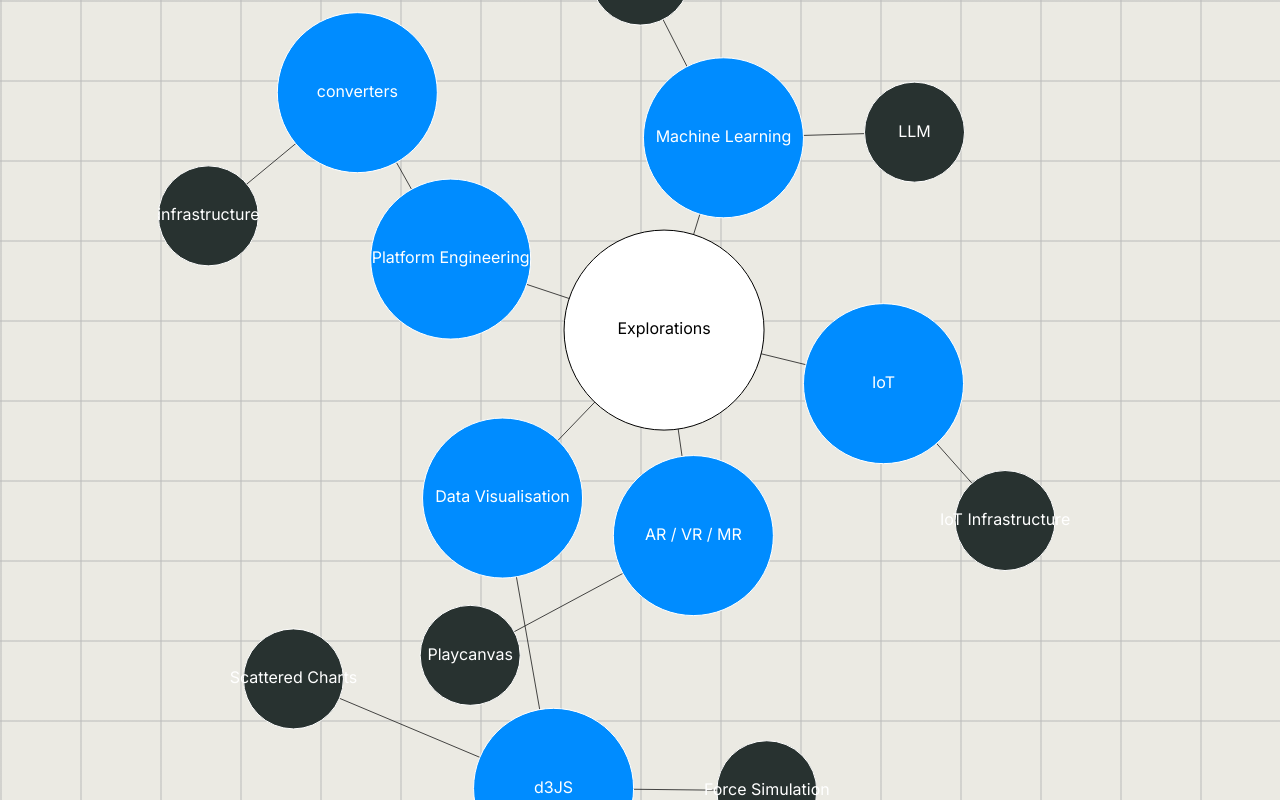
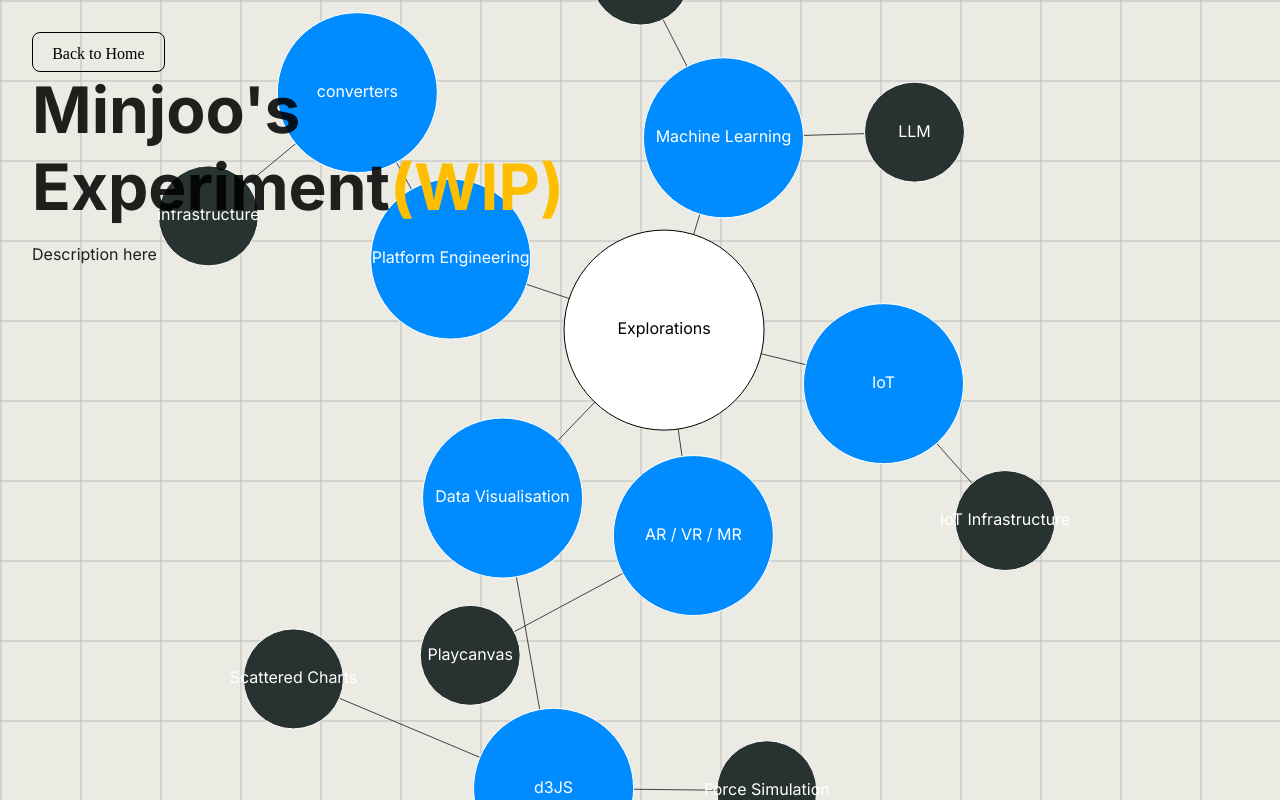
Before and after one commit to mj-life-is-once/experiments, a Next.js app: page / in a window 1280 px wide. Built offline with nearby package versions, Linux system fonts and the light colour scheme.

Commit message:
added navbar

```diff
--- a/src/app/globals.css
+++ b/src/app/globals.css
@@ -21,8 +21,8 @@
   line-height: 1.5;
   font-weight: 400;
 
-  --highlight_color_1: #02a57c;
-  --highlight_color_2: #7ba7fd;
+  --highlight_color_1: #008cff;
+  --highlight_color_2: #ffbf00;
   --highlight_color_3: #fa6b9b;
   --highlight_color_4: #293e3f;
   --background_color: #e9e8dfde;
@@ -61,3 +61,21 @@
 circle:hover {
   fill: #ffbf00;
 }
+
+button {
+  border-radius: 8px;
+  border: 1px solid black;
+  padding: 0.6em 1.2em;
+  padding-top: 0.8em;
+  font-size: 1em;
+  font-weight: 500;
+  line-height: 1;
+  font-family: Orator Std;
+  background-color: transparent;
+  cursor: pointer;
+  transition: border-color 0.25s;
+}
+
+button:hover {
+  background-color: var(--highlight_color_2);
+}
--- a/src/app/page.module.css
+++ b/src/app/page.module.css
@@ -1,3 +1,4 @@
 .main {
   height: 100vh;
+  position: relative;
 }
--- a/src/app/page.tsx
+++ b/src/app/page.tsx
@@ -2,6 +2,7 @@
 import path from "path";
 import c from "./page.module.css";
 import TreeNav from "@/components/TreeNav";
+import MainNav from "@/components/MainNav";
 import { TreeNode } from "@/type/types";
 
 const getExperimentsData = async () => {
@@ -19,6 +20,7 @@
 
   return (
     <main className={c.main}>
+      <MainNav />
       <TreeNav data={promiseData}></TreeNav>
     </main>
   );
--- /dev/null
+++ b/src/components/MainNav.module.scss
@@ -0,0 +1,25 @@
+.nav {
+  position: fixed;
+  top: 2rem;
+  left: 2rem;
+  pointer-events: none;
+}
+
+.title {
+  font-size: 4em;
+  line-height: 1.2;
+  max-width: 5rem;
+
+  span {
+    color: var(--highlight_color_2);
+  }
+}
+
+.description {
+  margin-top: 1rem;
+  font-size: 1em;
+}
+
+.button {
+  pointer-events: all;
+}
--- /dev/null
+++ b/src/components/MainNav.tsx
@@ -0,0 +1,18 @@
+"use client";
+import c from "./MainNav.module.scss";
+
+const MainNav = () => {
+  return (
+    <div className={c.nav}>
+      <button className={c.button}>
+        <a href="http://minjoocho.com">Back to Home</a>
+      </button>
+      <h1 className={c.title}>
+        Minjoo&#x27;s Experiment<span>(WIP)</span>
+      </h1>
+      <p className={c.description}>Description here</p>
+    </div>
+  );
+};
+
+export default MainNav;
--- a/src/components/TreeNav.tsx
+++ b/src/components/TreeNav.tsx
@@ -84,7 +84,13 @@
             d._children = d.children;
             d.children = null;
           } else {
-            d.children = d._children;
+            if (d._children) {
+              d.children = d._children;
+            } else {
+              console.log("leaf node: ", d.data.path);
+              //navigate
+            }
+
             d._children = null;
           }
 
@@ -92,7 +98,6 @@
           setNodes(root.descendants());
         }
       })
-
       .call(drag(simulation) as any);
 
     simulation.on("tick", () => {
@@ -108,7 +113,7 @@
   }, [drag, links, nodes, root]);
 
   useEffect(() => {
-    console.log(nodes);
+    //console.log(nodes);
   }, [links, nodes]);
 
   useEffect(() => {
@@ -165,10 +170,6 @@
                   r={radius(node)}
                   cx={(node as any).x}
                   cy={(node as any).y}
-                  //   onMouseEnter={(event: any) => {
-                  //     console.log(event.target);
-                  //     console.log("mouse hover");
-                  //   }}
                 >
                   <title>{node.data.name}</title>
                 </circle>
```
